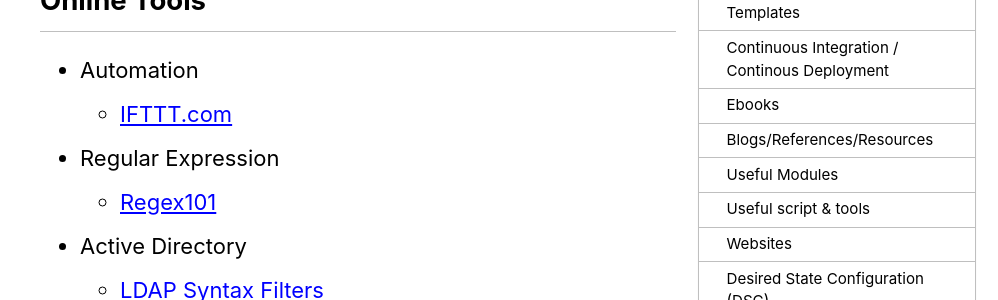
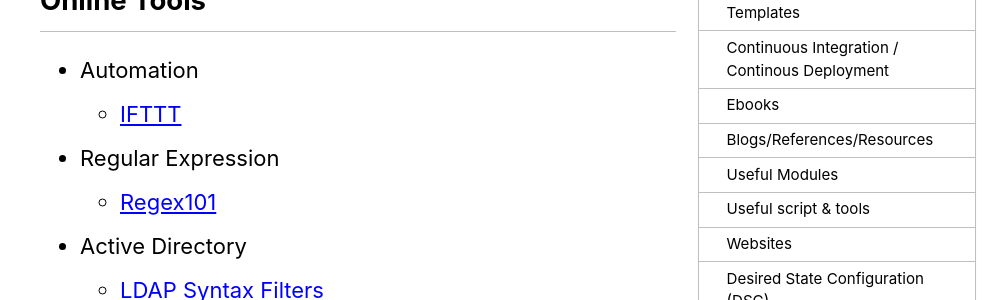
Before and after one commit to diegomessiah/diegomessiah.github.io, a Jekyll site: the page built from _pages/resources.md, in a window 1280 px wide and 900 px high, scrolled down 6341 px. Shown: the part 159-459 px from the top of the window, without its empty margins (282-1280 px from the left). Built offline with Jekyll 4.4.1, drawn with Linux system fonts in a browser that asks for light colours; cached includes are drawn as plain includes; nearby versions of some CDN libraries.

Commit message:
Update resources.md

```diff
--- a/_pages/resources.md
+++ b/_pages/resources.md
@@ -124,7 +124,7 @@ One of the feature of this tool, allows you to make the NIC blinks! This come ve
 ## Online Tools
 
 * Automation
-  * [IFTTT.com](IFTTT){:target="_blank"}
+  * [IFTTT](https://ifttt.com/){:target="_blank"}
 * Regular Expression
   * [Regex101](http://regex101.com/){:target="_blank"}
 * Active Directory
```
